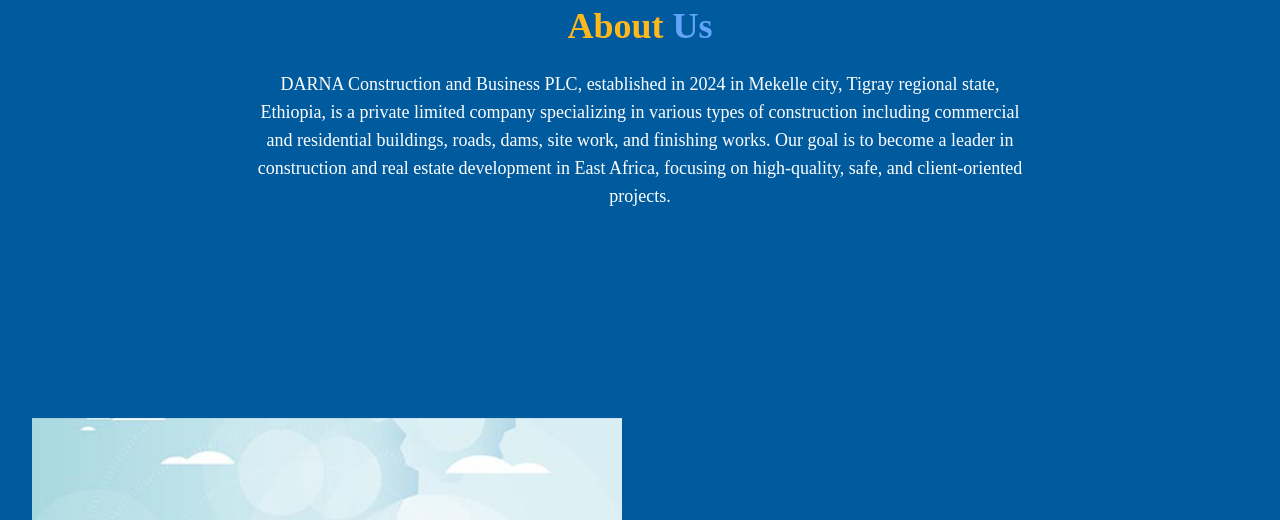
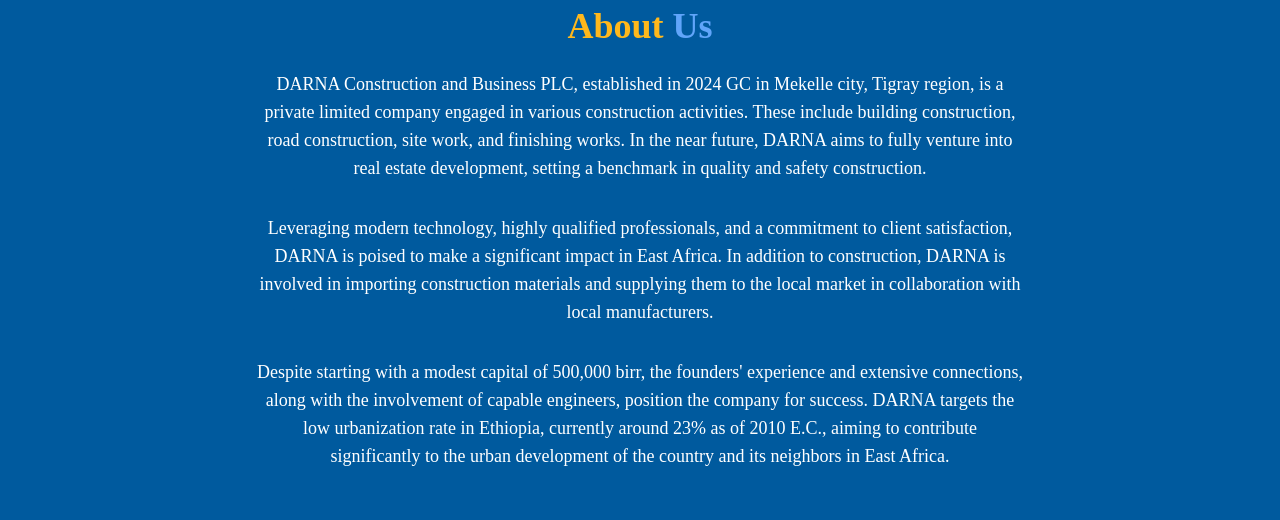
Before and after one commit to Mulubrhan1511/Constaraction, a React (Vite) app in the folder front/: page / in a window 1280 px wide. Shown: the part 688-1208 px from the top of the page. Built offline with nearby package versions, Linux system fonts and the light colour scheme.

Commit message:
edit the about part

```diff
--- a/front/src/components/Pages/About.jsx
+++ b/front/src/components/Pages/About.jsx
@@ -18,11 +18,17 @@
       About <span className="text-blue-400">Us</span>
     </h1>
     <p className="max-w-3xl mx-auto text-base lg:text-lg text-gray-600 leading-7 mb-8">
-            DARNA Construction and Business PLC, established in 2024 in Mekelle city, Tigray regional state, Ethiopia, is a private limited company specializing in various types of construction including commercial and residential buildings, roads, dams, site work, and finishing works. Our goal is to become a leader in construction and real estate development in East Africa, focusing on high-quality, safe, and client-oriented projects.
+      DARNA Construction and Business PLC, established in 2024 GC in Mekelle city, Tigray region, is a private limited company engaged in various construction activities. These include building construction, road construction, site work, and finishing works. In the near future, DARNA aims to fully venture into real estate development, setting a benchmark in quality and safety construction.
     </p>
-
+    <p className="max-w-3xl mx-auto text-base lg:text-lg text-gray-600 leading-7 mb-8">
+      Leveraging modern technology, highly qualified professionals, and a commitment to client satisfaction, DARNA is poised to make a significant impact in East Africa. In addition to construction, DARNA is involved in importing construction materials and supplying them to the local market in collaboration with local manufacturers.
+    </p>
+    <p className="max-w-3xl mx-auto text-base lg:text-lg text-gray-600 leading-7 mb-8">
+      Despite starting with a modest capital of 500,000 birr, the founders' experience and extensive connections, along with the involvement of capable engineers, position the company for success. DARNA targets the low urbanization rate in Ethiopia, currently around 23% as of 2010 E.C., aiming to contribute significantly to the urban development of the country and its neighbors in East Africa.
+    </p>
   </div>
 </section>
+
 
       <section className="py-14 lg:py-24 relative" data-aos="fade-in" data-aos-duration="800">
         <div className="mx-auto max-w-7xl px-4 sm:px-6 lg:px-8 relative">
```
Lines whose indentation alone changed are shown as unchanged.
